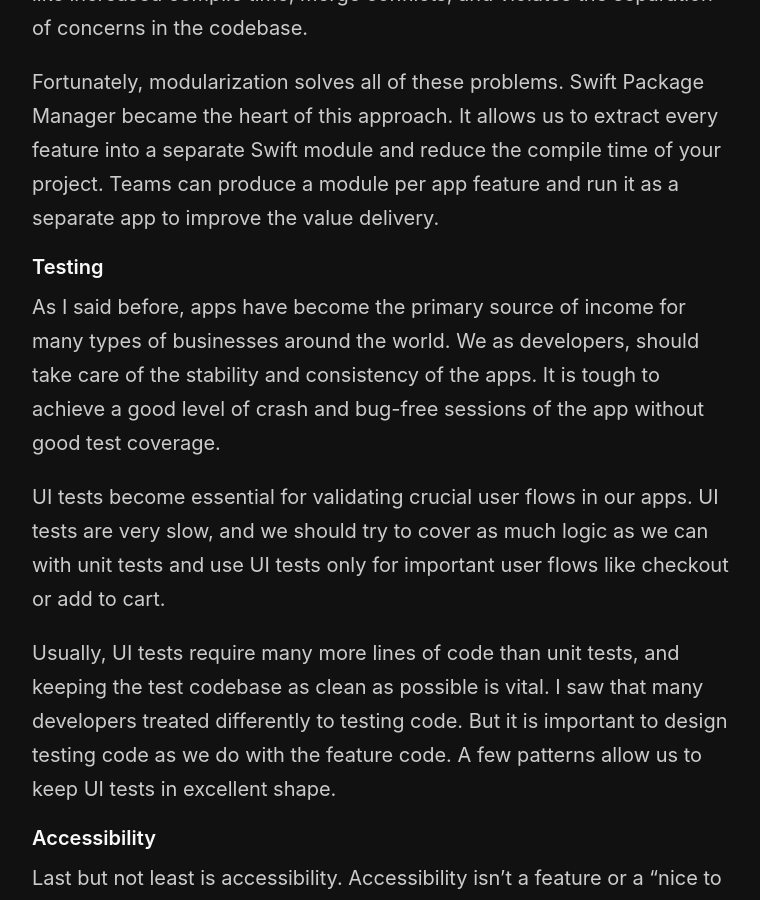
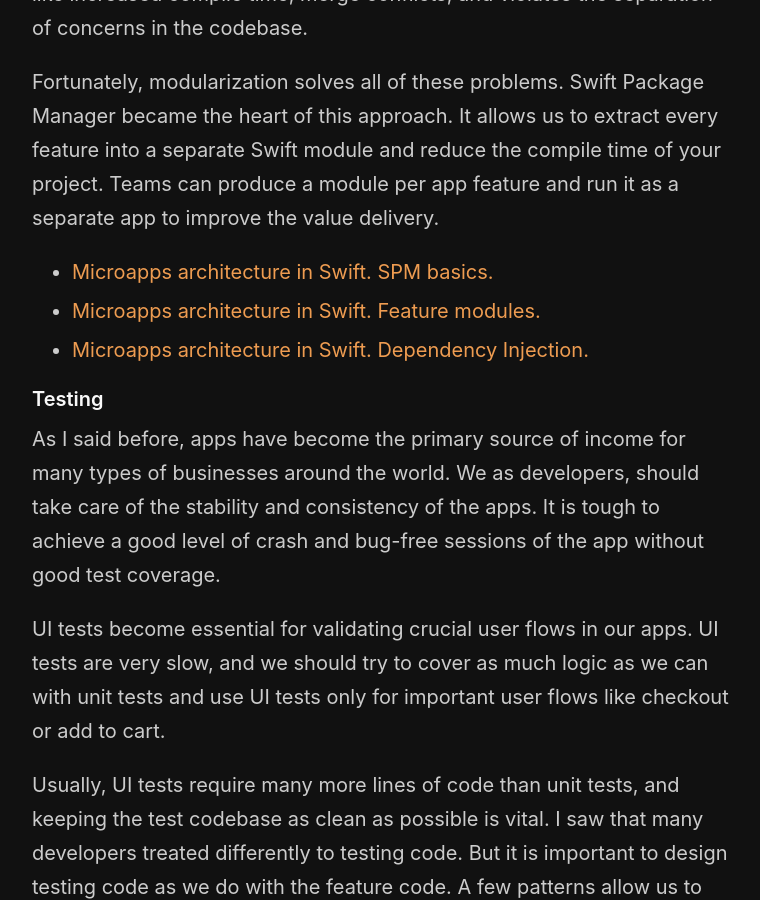
Before and after one commit to mecid/mecid.github.io, a Jekyll site: the page built from _posts/2022-12-27-ios-development-trends-in-review.md, in a window 1280 px wide and 900 px high, scrolled down 1692 px. Shown: the whole window, without its empty margins (258-1018 px from the left). Built offline with Jekyll 4.4.1, drawn with Linux system fonts in a browser that asks for light colours.

Commit message:
ios dev trends modularization section updated

```diff
--- a/_posts/2022-12-27-ios-development-trends-in-review.md
+++ b/_posts/2022-12-27-ios-development-trends-in-review.md
@@ -33,6 +33,10 @@
 
 Fortunately, modularization solves all of these problems. Swift Package Manager became the heart of this approach. It allows us to extract every feature into a separate Swift module and reduce the compile time of your project. Teams can produce a module per app feature and run it as a separate app to improve the value delivery.
 
+* [Microapps architecture in Swift. SPM basics.](/2022/01/12/microapps-architecture-in-swift-spm-basics/)
+* [Microapps architecture in Swift. Feature modules.](/2022/01/19/microapps-architecture-in-swift-feature-modules/)
+* [Microapps architecture in Swift. Dependency Injection.](/2022/02/02/microapps-architecture-in-swift-dependency-injection/)
+
 #### Testing
 As I said before, apps have become the primary source of income for many types of businesses around the world. We as developers, should take care of the stability and consistency of the apps. It is tough to achieve a good level of crash and bug-free sessions of the app without good test coverage.
 
```
